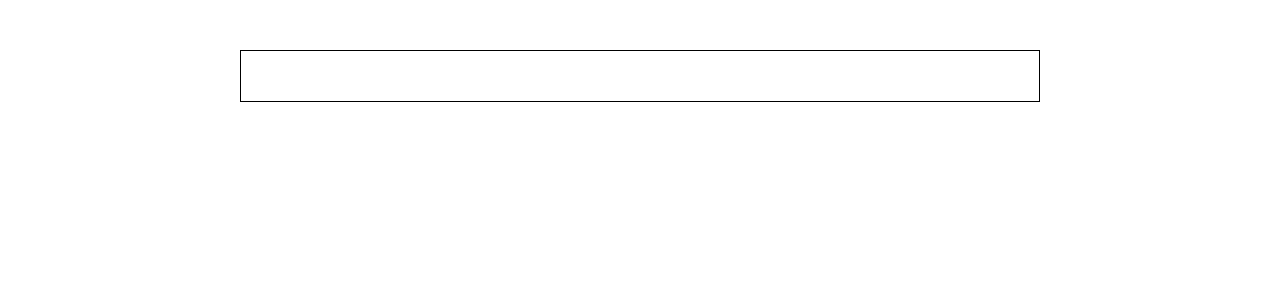
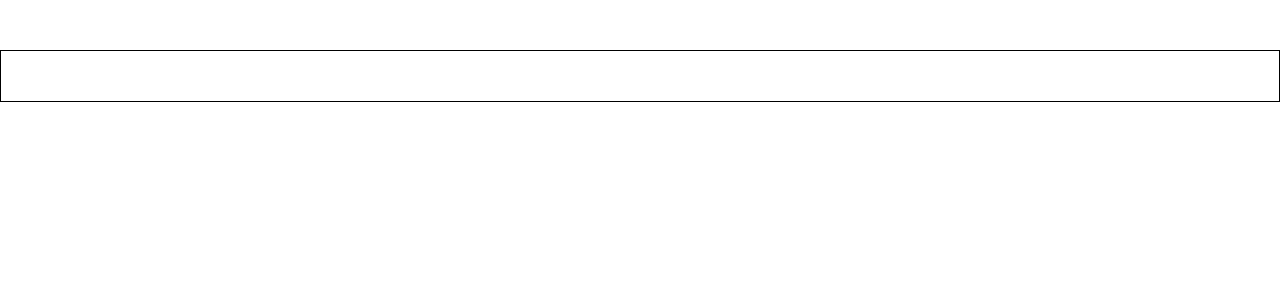
Before and after one commit to whitesgr03/cv-project, a React (Create React App) app: page / in a window 1280 px wide. Shown: the top 300 px of the page. Built offline with nearby package versions, Linux system fonts and the light colour scheme.

Commit message:
Add style body overflow hidden

```diff
--- a/src/style/index.css
+++ b/src/style/index.css
@@ -59,8 +59,7 @@ li {
 }
 
 body {
-	width: 800px;
-	margin: 0 auto;
+	overflow: hidden;
 }
 
 #root {
```
